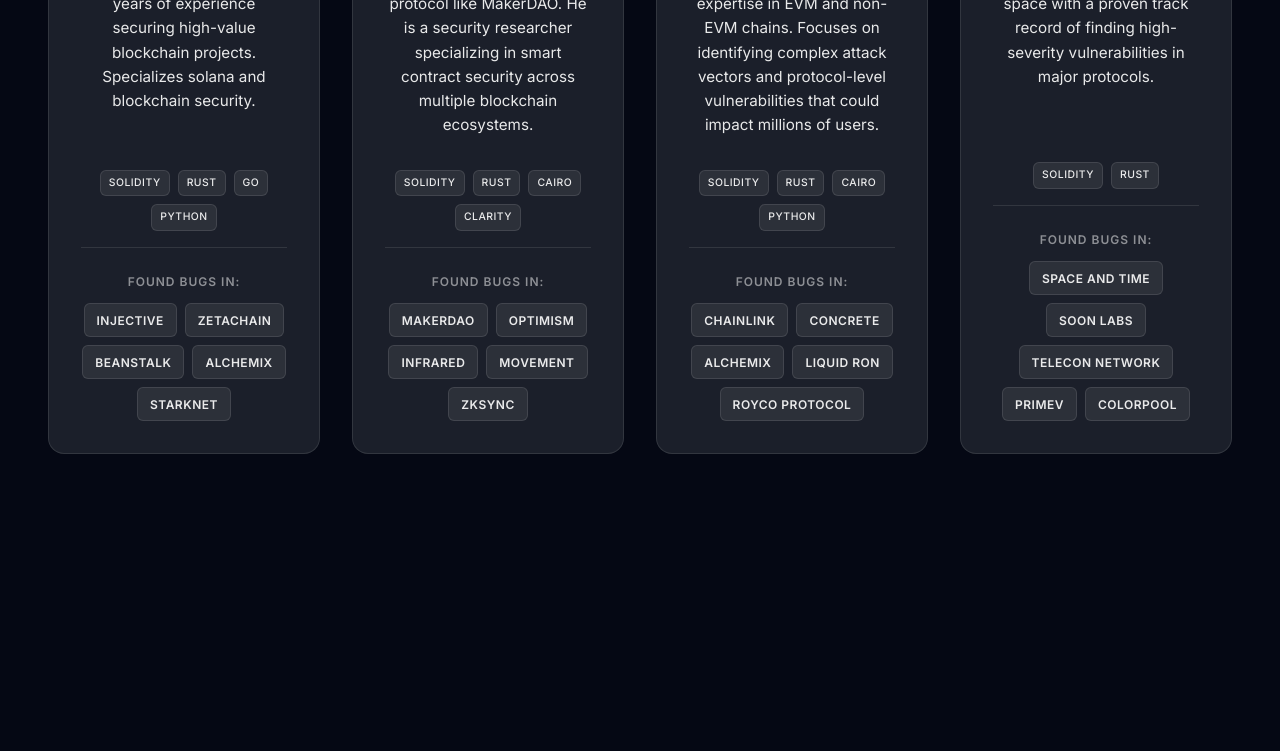
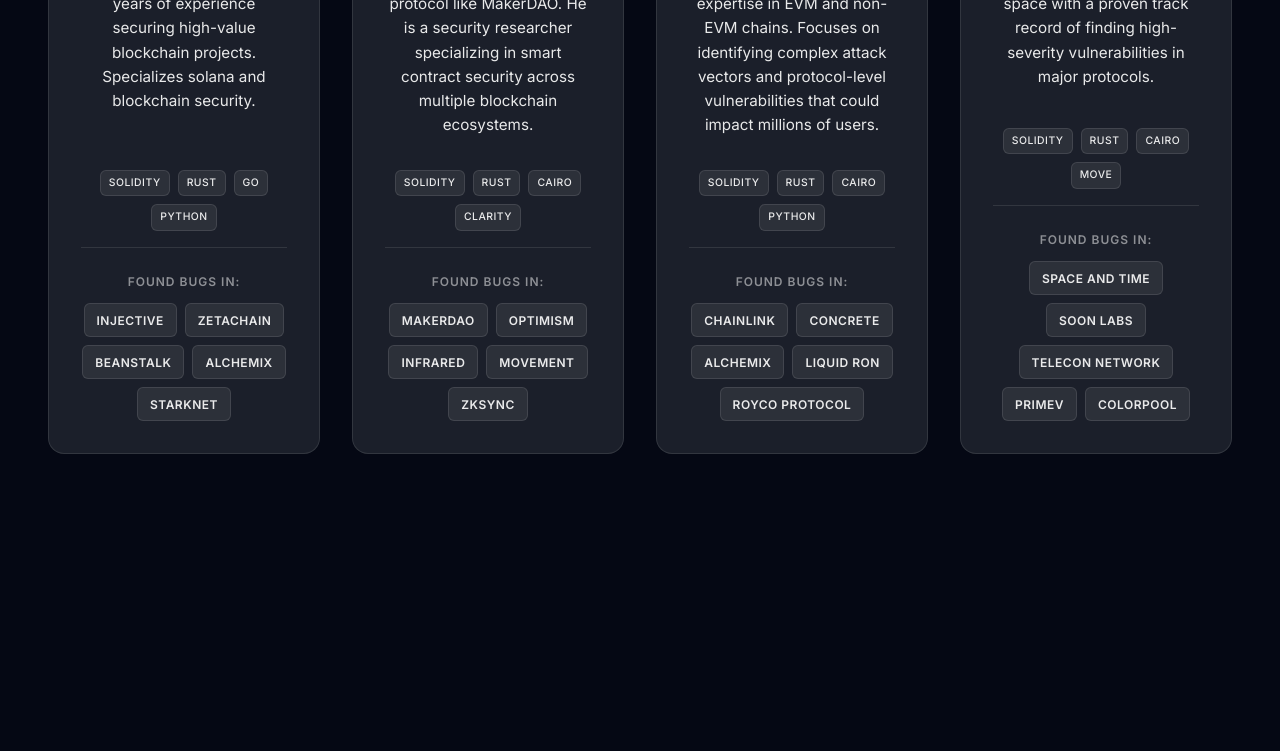
Before and after one commit to ShredSecurity/website, a website: page index.html in a window 1280 px wide. Shown: the part 3300-4051 px from the top of the page. Drawn offline with Linux system fonts and the light colour scheme.

Commit message:
minor changes

```diff
--- a/index.html
+++ b/index.html
@@ -4,12 +4,12 @@
     <meta charset="UTF-8">
     <meta name="viewport" content="width=device-width, initial-scale=1.0">
     <title>Shred Security - Leading Web3 Smart Contract and Blockchain Security Audits | DeFi Security Experts | Blockchain Auditing</title>
-    <meta name="description" content="🔒 Leading Web3 security audit firm. 15+ audits completed, 90+ vulnerabilities found, $10M+ secured. Expert smart contract audits, DeFi security, blockchain consulting. Get quote in 30 minutes!">
+    <meta name="description" content="Leading Web3 security audit firm. 45+ audits completed, 100+ vulnerabilities found, $1B+ secured. Expert smart contract audits, DeFi security, blockchain consulting. Get quote in 30 minutes!">
     <meta name="keywords" content="shred security, web3 security audit, smart contract audit, defi security, blockchain security, crypto security audit, smart contract security, web3 audit, ethereum audit, solana audit, polygon audit, security consulting, vulnerability assessment, penetration testing, code review">
     <meta name="author" content="Shred Security">
     <meta name="robots" content="index, follow">
     <meta property="og:title" content="Shred Security - Leading Web3 Smart Contract and Blockchain Security Audits">
-    <meta property="og:description" content="🔒 Leading Web3 security audit firm. 15+ audits completed, 90+ vulnerabilities found, $10M+ secured. Expert smart contract audits, DeFi security, blockchain consulting.">
+    <meta property="og:description" content="Leading Web3 security audit firm. 45+ audits completed, 100+ vulnerabilities found, $1B+ secured. Expert smart contract audits, DeFi security, blockchain consulting.">
     <meta property="og:type" content="website">
     <meta property="og:url" content="https://shredsecurity.com">
     <meta name="twitter:card" content="summary_large_image">
@@ -495,6 +495,8 @@
                             <div class="team-tags">
                                 <span class="team-tag">Solidity</span>
                                 <span class="team-tag">Rust</span>
+                                <span class="team-tag">Cairo</span>
+                                <span class="team-tag">Move</span>
                             </div>
                         </div>
                         <div class="team-found-bugs">
```
